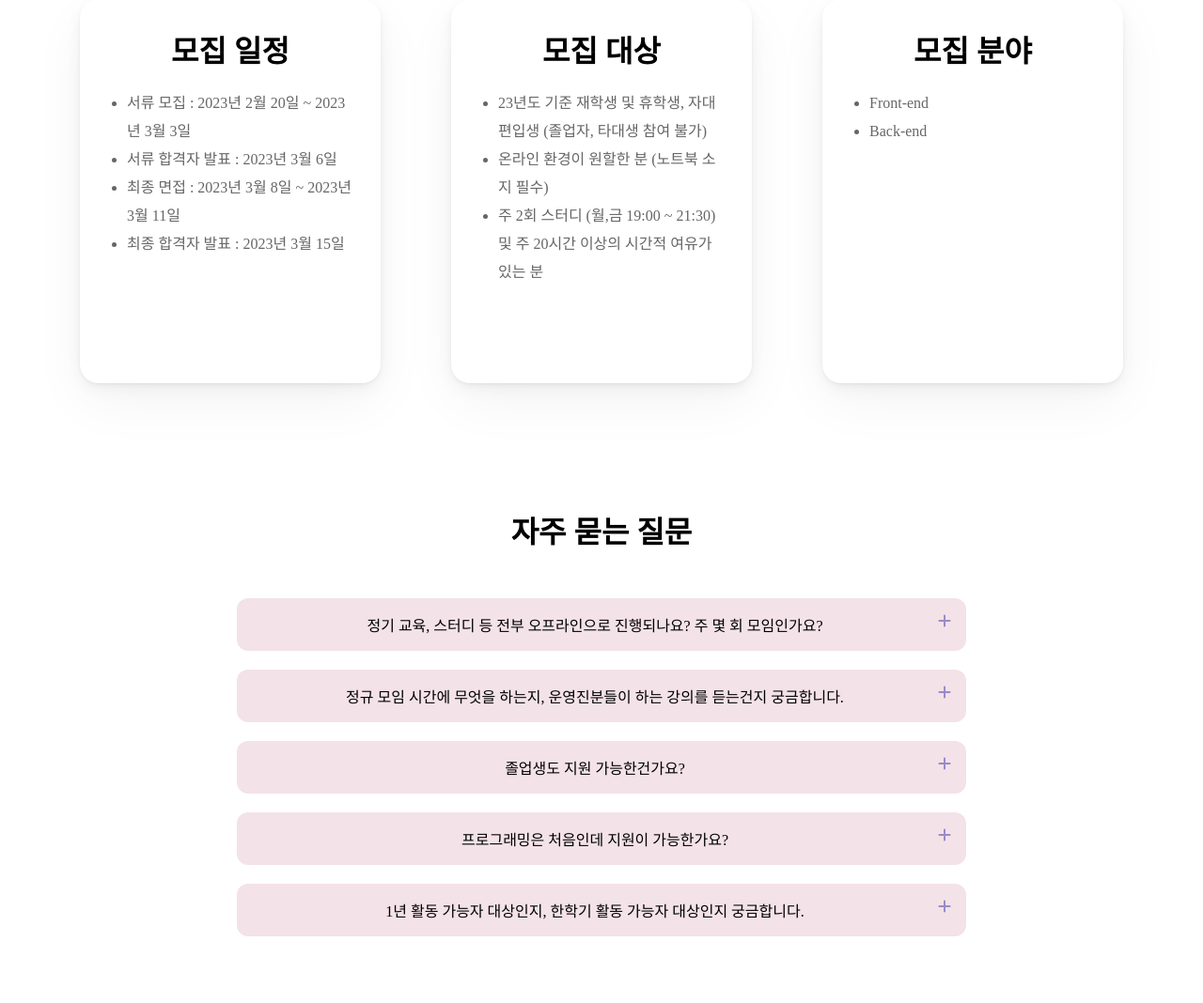
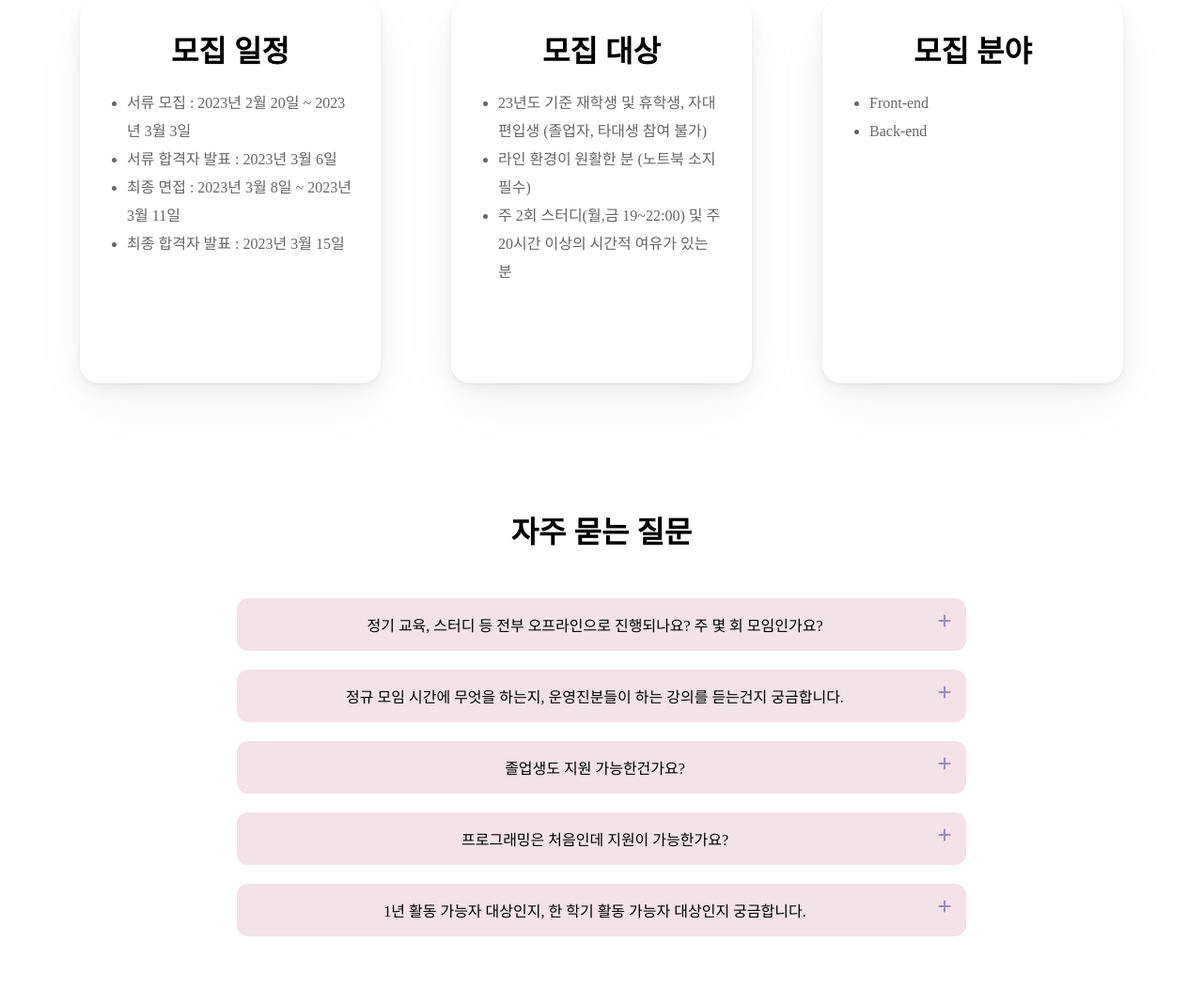
Before and after one commit to kknari/2023likelion, a Django app: template templates/recruit.html in a window 1280 px wide. Shown: the part 684-1752 px from the top of the page at 94% size. Run offline with Django 4.2, Linux system fonts and the light colour scheme; the template is opened without the code that fills it, so the values that code supplies are empty; some libraries are stand-ins or nearby versions; some web fonts are replaced.

Commit message:
오타수정

```diff
--- a/templates/recruit.html
+++ b/templates/recruit.html
@@ -39,8 +39,8 @@
                 <h1>모집 대상</h1>
                 <ul>
                     <li>23년도 기준 재학생 및 휴학생, 자대 편입생 (졸업자, 타대생 참여 불가)</li>
-                    <li>온라인 환경이 원할한 분 (노트북 소지 필수)</li>
-                    <li>주 2회 스터디 (월,금 19:00 ~ 21:30) 및 주 20시간 이상의 시간적 여유가 있는 분</li>
+                    <li>라인 환경이 원활한 분 (노트북 소지 필수)</li>
+                    <li>주 2회 스터디(월,금 19~22:00) 및 주 20시간 이상의 시간적 여유가 있는 분</li>
                 </ul>
             </div>
 
@@ -72,10 +72,10 @@
                 </div>
                 <div class="qcard4"  id="cardA">
                     <p class="q">프로그래밍은 처음인데 지원이 가능한가요?<i class="fa-solid fa-plus" id="plus4"></i></p>
-                    <p class="a a4">개발에 대한 열정과 뛰어난 아이디어를 가지고 계시다면 충분히 가능합니다! 하지만 정말 아무것도 모르시는 예비 아기사자분들께세는 진도를 따라가기 힘드실 수 있기 때문에 많은 공부와 시간이 필요합니다.</p>
+                    <p class="a a4">개발에 대한 열정과 뛰어난 아이디어를 가지고 계시다면 충분히 가능합니다! 하지만 정말 아무것도 모르시는 예비 아기사자분들께서는 진도를 따라가기 힘드실 수 있기 때문에 많은 공부와 시간이 필요합니다.</p>
                 </div>
                 <div class="qcard5"  id="cardA">
-                    <p class="q">1년 활동 가능자 대상인지, 한학기 활동 가능자 대상인지 궁금합니다.<i class="fa-solid fa-plus"id="plus5"></i></p>
+                    <p class="q">1년 활동 가능자 대상인지, 한 학기 활동 가능자 대상인지 궁금합니다.<i class="fa-solid fa-plus"id="plus5"></i></p>
                     <p class="a a5">1년 활동 가능자 대상입니다.</p>
                 </div>
             </div>
```
